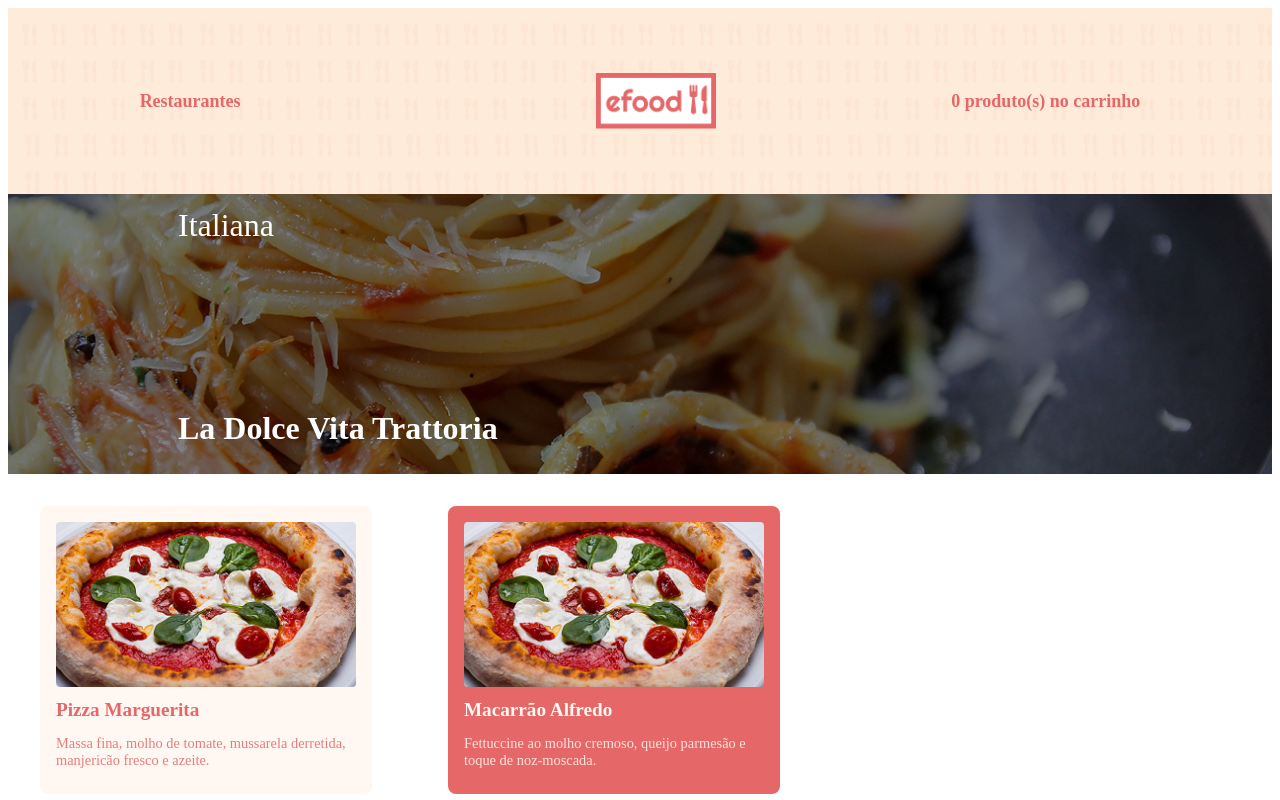
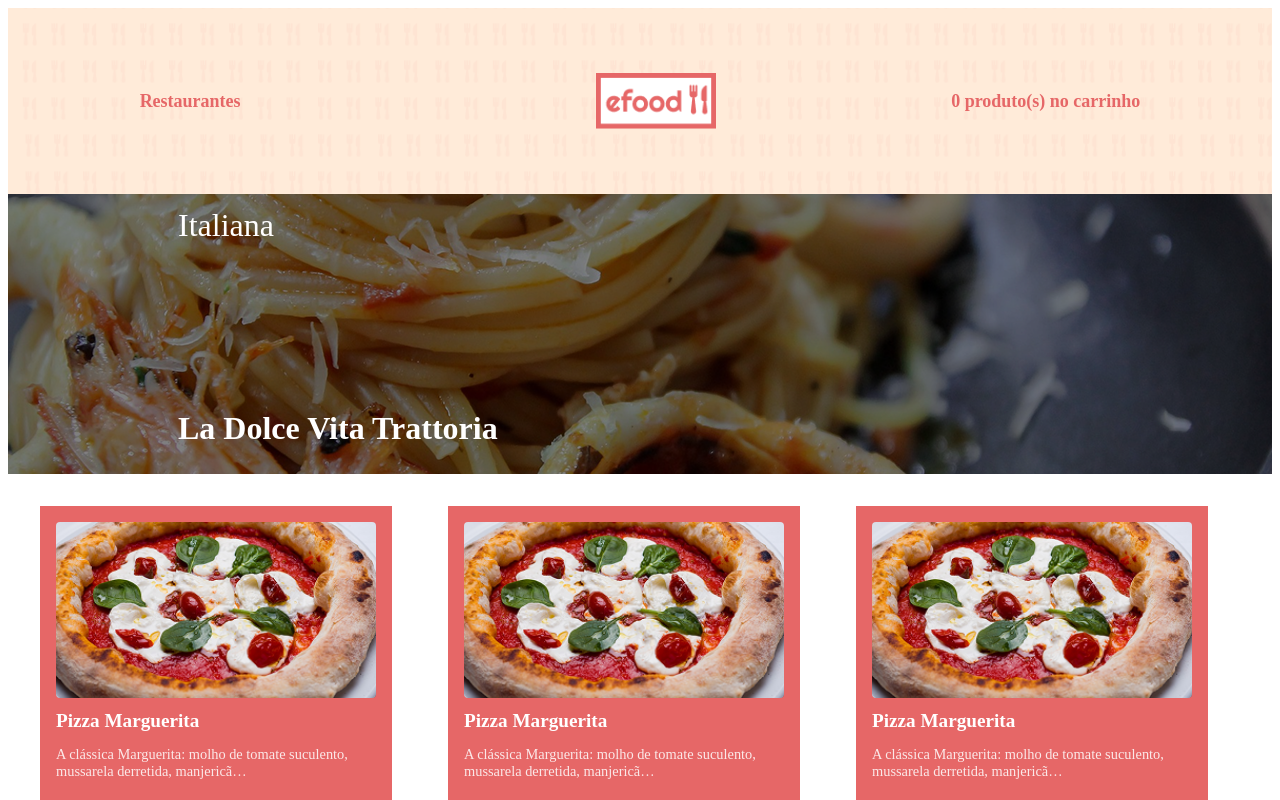
Before and after one commit to lh5818181/Exercicio_Efood, a React (Create React App) app: page /profile in a window 1280 px wide. Shown: the top 800 px of the page. Built offline with nearby package versions, Linux system fonts and the light colour scheme.

Commit message:
ajustando card do profile

```diff
--- a/src/components/MenuItem/styles.ts
+++ b/src/components/MenuItem/styles.ts
@@ -3,12 +3,11 @@ import styled from 'styled-components';
 import { Cores } from '../../styles/global';
 
 export const Card = styled.div<{ variant: 'even' | 'odd' }>`
-  width: 300px;
+  width: 320px;
+  heght: 338px
   border-radius: 8px;
-  background-color: ${({ variant }) =>
-    variant === 'odd' ? Cores.vermelhoClaro : Cores.bege};
-  color: ${({ variant }) =>
-    variant === 'odd' ? Cores.bege : Cores.vermelhoClaro};
+  background-color: ${Cores.vermelhoClaro};
+  color: ${Cores.branca};
   padding: 1rem;
   cursor: pointer;
   transition: transform 0.2s;
--- a/src/components/ProductList/styles.ts
+++ b/src/components/ProductList/styles.ts
@@ -1,13 +1,15 @@
 import styled from 'styled-components';
 
 export const Container = styled.section`
-  padding: 80px 170px;
+  max-width: 1200px;
+  margin: 80px auto;
+  padding: 0 24px;
+  width: 100%;
 `;
 
 export const Listagem = styled.div`
   display: grid;
-      grid-template-columns: repeat(2, 1fr);
-      gap: 48px 80px;
+  grid-template-columns: repeat(2, 1fr);
+  gap: 28px;
   margin-top: 40px;
-  justify-items: center;
 `;
--- a/src/components/product/styles.ts
+++ b/src/components/product/styles.ts
@@ -35,11 +35,11 @@ export const Card = styled.div`
   border: 1px solid ${Cores.vermelhoClaro};
   border-radius: 8px;
   width: 473px;
-  height: 398px;
+  height: 424px;
   position: relative;
 
   .containerProduct {
-    padding: 0 8px;
+    padding: 0 22px;
   }
 `;
 
--- a/src/data/menuItems.ts
+++ b/src/data/menuItems.ts
@@ -1,6 +1,5 @@
 
 import pizzaImg from '../assets/pizza.png';
-import massaImg from '../assets/pizza.png';
 
 export interface MenuItemData {
   id: string;
@@ -15,16 +14,48 @@ export const menuItems: MenuItemData[] = [
     id: 'pizza-marguerita',
     title: 'Pizza Marguerita',
     description:
-      'Massa fina, molho de tomate, mussarela derretida, manjericão fresco e azeite.',
+      'A clássica Marguerita: molho de tomate suculento, mussarela derretida, manjericão fresco e um toque de azeite. Sabor e simplicidade!',
     price: 58.9,
     image: pizzaImg,
   },
   {
-    id: 'macarrao-alfredo',
-    title: 'Macarrão Alfredo',
+    id: 'pizza-marguerita',
+    title: 'Pizza Marguerita',
     description:
-      'Fettuccine ao molho cremoso, queijo parmesão e toque de noz-moscada.',
+      'A clássica Marguerita: molho de tomate suculento, mussarela derretida, manjericão fresco e um toque de azeite. Sabor e simplicidade!',
     price: 45.0,
-    image: massaImg,
+    image: pizzaImg,
+  },
+    {
+    id: 'pizza-marguerita',
+    title: 'Pizza Marguerita',
+    description:
+      'A clássica Marguerita: molho de tomate suculento, mussarela derretida, manjericão fresco e um toque de azeite. Sabor e simplicidade!',
+    price: 45.0,
+    image: pizzaImg,
+  },
+    {
+    id: 'pizza-marguerita',
+    title: 'Pizza Marguerita',
+    description:
+      'A clássica Marguerita: molho de tomate suculento, mussarela derretida, manjericão fresco e um toque de azeite. Sabor e simplicidade!',
+    price: 45.0,
+    image: pizzaImg,
+  },
+    {
+    id: 'pizza-marguerita',
+    title: 'Pizza Marguerita',
+    description:
+      'A clássica Marguerita: molho de tomate suculento, mussarela derretida, manjericão fresco e um toque de azeite. Sabor e simplicidade!',
+    price: 45.0,
+    image: pizzaImg,
+  },
+    {
+    id: 'pizza-marguerita',
+    title: 'Pizza Marguerita',
+    description:
+      'A clássica Marguerita: molho de tomate suculento, mussarela derretida, manjericão fresco e um toque de azeite. Sabor e simplicidade!',
+    price: 45.0,
+    image: pizzaImg,
   },
 ];
--- a/src/data/products.ts
+++ b/src/data/products.ts
@@ -21,7 +21,7 @@ export const products: ProductData[] = [
       'Peça já o melhor da culinária japonesa no conforto da sua casa! Sushis frescos, sashimis deliciosos e pratos quentes irresistíveis. Entrega rápida, embalagens cuidadosas e qualidade garantida. Experimente o Japão sem sair do lar com nosso delivery!',
     infos: ['Destaque da Semana', 'Japonesa'],
   },
-  {
+   {
     titulo: 'La Dolce Vita Trattoria',
     nota: '4.6',
     image: LaDolceImg,
```
